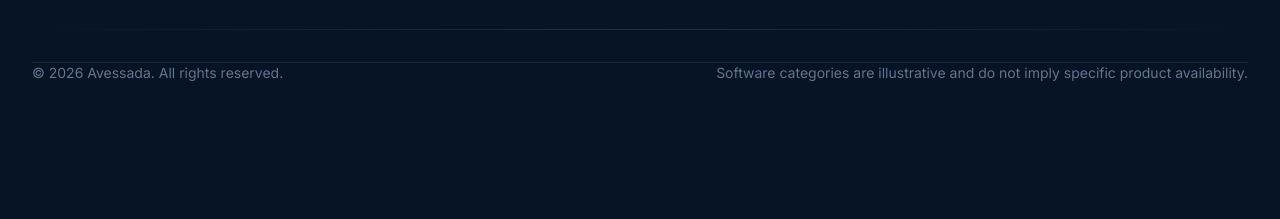
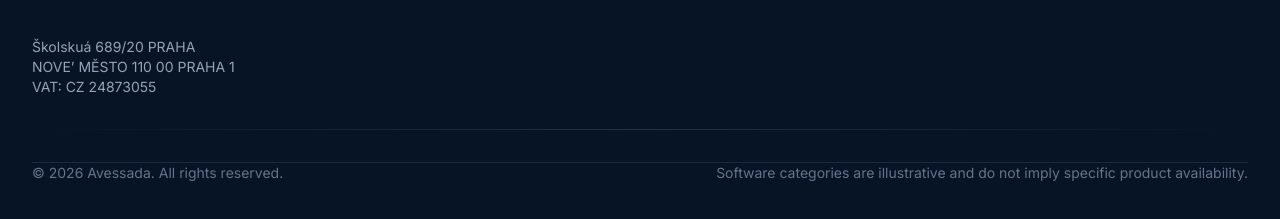
Before and after one commit to Code-EdIS/Avessada, a website: page contacts.html in a window 1280 px wide. Shown: the part 2355-2574 px from the top of the page. Before the commit the page ends 2486 px from the top, so only its background shows below. Drawn offline with Linux system fonts and the light colour scheme.

Commit message:
aggiunta dettagli contatti in fondo alle pagine

```diff
--- a/contacts.html
+++ b/contacts.html
@@ -867,6 +867,11 @@
 
                 </div>
 
+                <div class="text-sm text-slate-400">
+                    <p>Školskuá 689/20 PRAHA <br> NOVE’ MĚSTO 110 00 PRAHA 1</p>
+                    <p>VAT: CZ 24873055</p>
+                </div>
+
             </div>
 
 
```
Also changed, not shown: about.html (+5 -0 lines), index.html (+5 -0 lines), services.html (+5 -0 lines).
